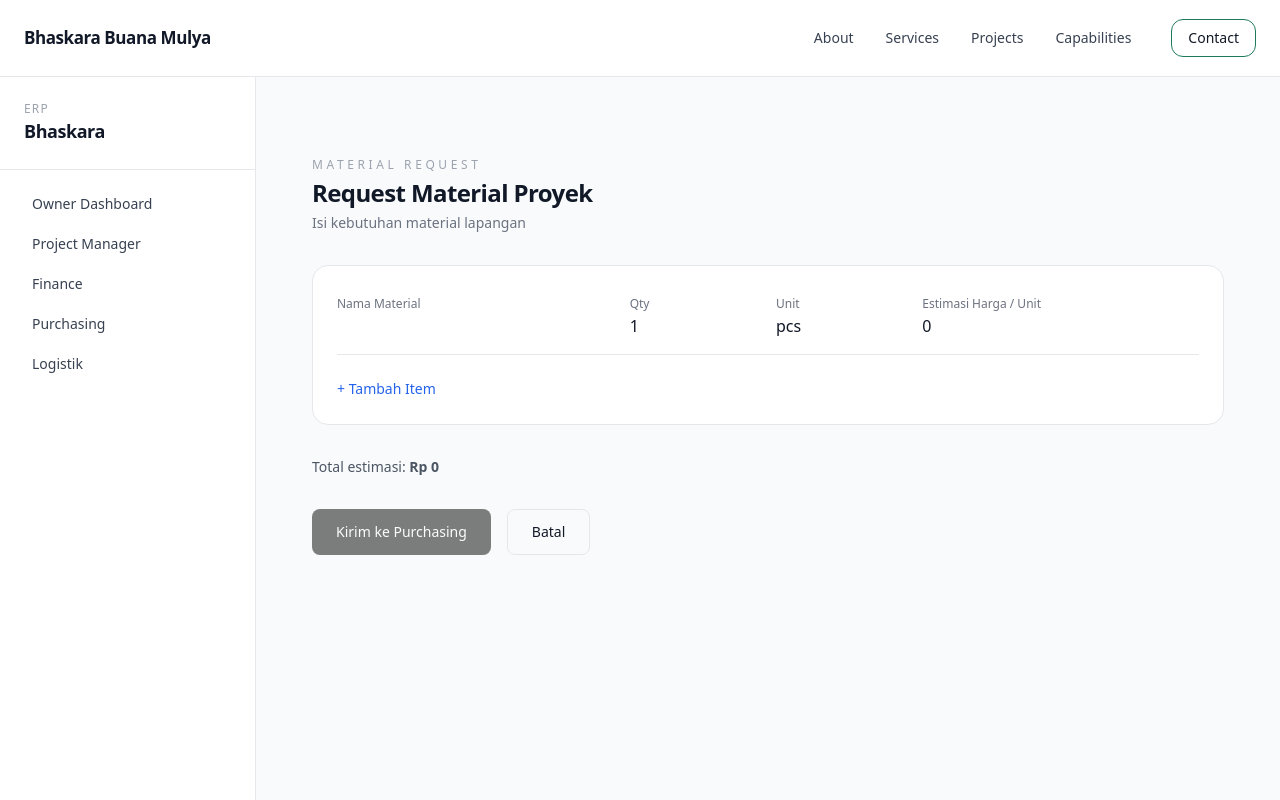
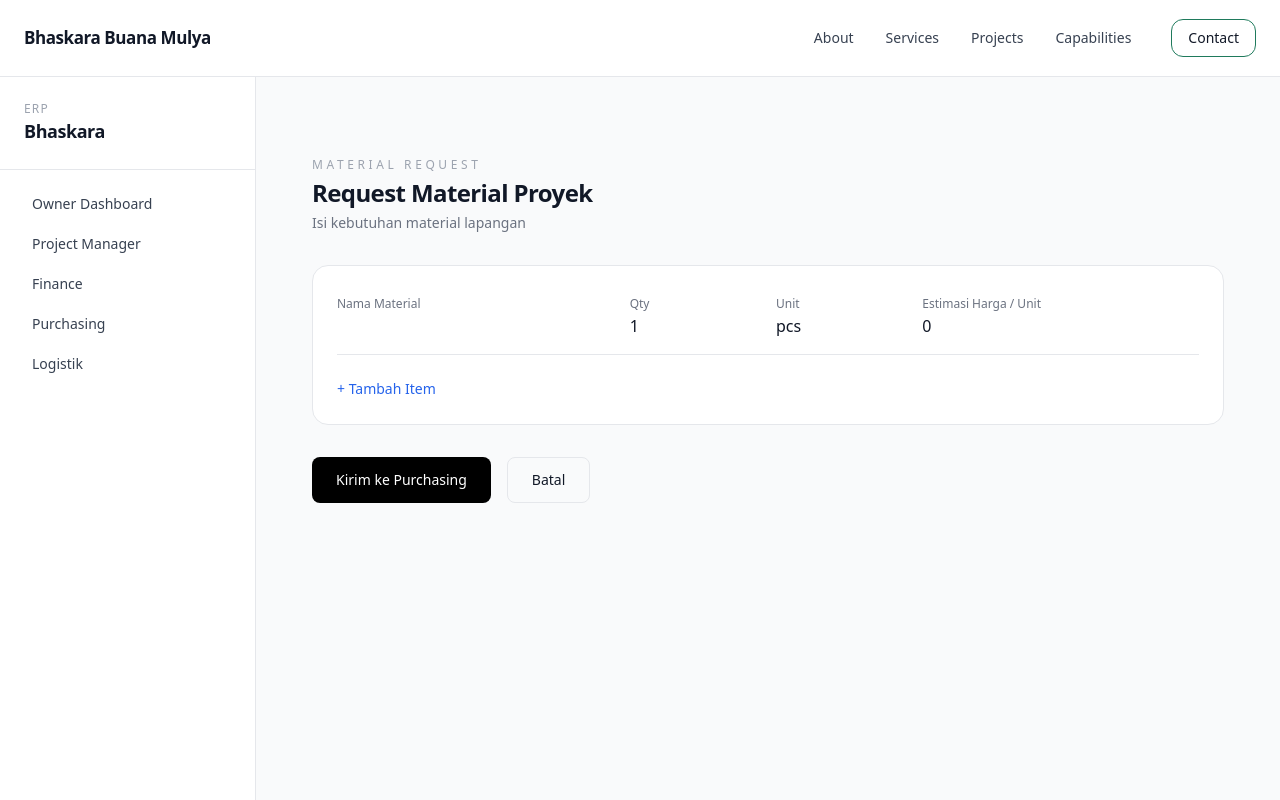
Before and after one commit to herlan-syihabudin/Bhaskara, a Next.js app: page /dashboard/projects/1/equest-material in a window 1280 px wide. Shown: the top 800 px of the page. Built offline with nearby package versions, Linux system fonts and the light colour scheme.

Commit message:
Update page.tsx

```diff
--- a/app/dashboard/projects/[id]/equest-material/page.tsx
+++ b/app/dashboard/projects/[id]/equest-material/page.tsx
@@ -3,7 +3,6 @@
 import { useState } from "react";
 import { useParams, useRouter } from "next/navigation";
 import Link from "next/link";
-import { addMaterialRequest } from "@/lib/data/materialRequests";
 
 /* ======================
    TYPES
@@ -50,24 +49,19 @@ export default function RequestMaterialPage() {
     setItems(items.filter((_, i) => i !== index));
   }
 
-  const validItems = items.filter(
-    (i) => i.name.trim() !== "" && i.qty > 0
-  );
-
-  const totalEstimasi = validItems.reduce(
-    (acc, i) => acc + i.qty * i.estimasiHarga,
-    0
-  );
-
   function submitRequest() {
-    if (validItems.length === 0) {
-      alert("Isi minimal 1 item material dengan benar");
+    if (items.length === 0) {
+      alert("Minimal 1 item material");
       return;
     }
 
-    addMaterialRequest(params.id, validItems);
+    // ⛔ sementara hanya log (nanti baru masuk store / API)
+    console.log("MR SUBMITTED:", {
+      projectId: params.id,
+      items,
+    });
 
-    alert("Material Request berhasil dikirim ke Purchasing");
+    alert("Permintaan material berhasil dikirim ke Purchasing");
     router.push(`/dashboard/projects/${params.id}`);
   }
 
@@ -76,7 +70,6 @@ export default function RequestMaterialPage() {
   ====================== */
   return (
     <section className="container-bbm py-12 space-y-8">
-      {/* HEADER */}
       <div>
         <p className="text-xs tracking-[0.3em] text-gray-400 uppercase">
           MATERIAL REQUEST
@@ -89,7 +82,6 @@ export default function RequestMaterialPage() {
         </p>
       </div>
 
-      {/* FORM */}
       <div className="card p-6 space-y-6">
         {items.map((item, i) => (
           <div
@@ -161,25 +153,18 @@ export default function RequestMaterialPage() {
           </div>
         ))}
 
-        <button onClick={addItem} className="text-sm text-blue-600">
+        <button
+          onClick={addItem}
+          className="text-sm text-blue-600"
+        >
           + Tambah Item
         </button>
       </div>
 
-      {/* SUMMARY */}
-      <div className="text-sm text-gray-600">
-        Total estimasi:{" "}
-        <span className="font-semibold">
-          Rp {totalEstimasi.toLocaleString("id-ID")}
-        </span>
-      </div>
-
-      {/* ACTION */}
       <div className="flex gap-4">
         <button
           onClick={submitRequest}
-          disabled={validItems.length === 0}
-          className="px-6 py-3 rounded-lg bg-black text-white text-sm disabled:opacity-50"
+          className="px-6 py-3 rounded-lg bg-black text-white text-sm"
         >
           Kirim ke Purchasing
         </button>
```
